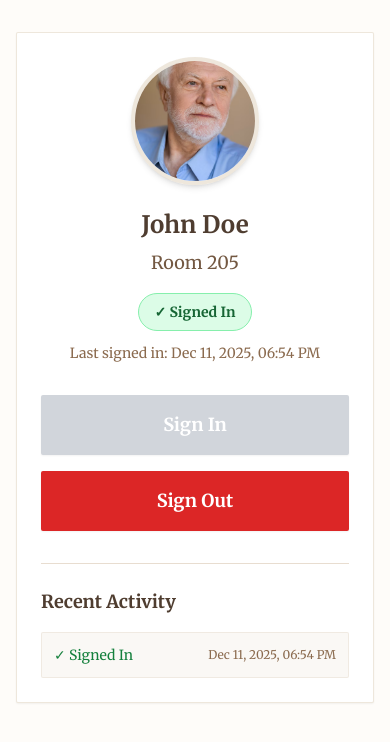
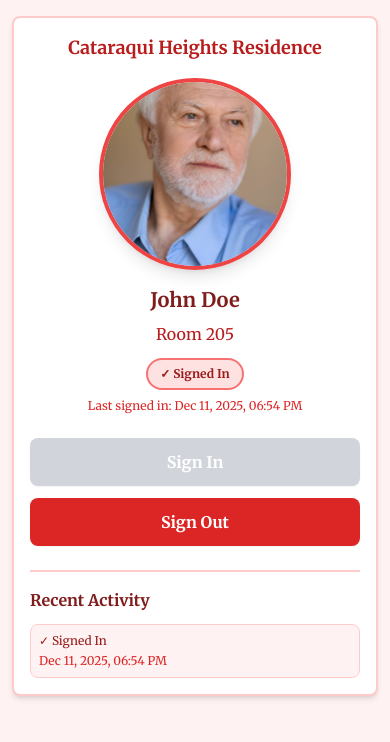
Before and after one commit to sapkota-aayush/portfolio, a Next.js app: page /resident in a window 390 px wide. Both pictures are taken after a click on the button "Sign In". Shown: the top 742 px of the page. Built offline with nearby package versions, Linux system fonts and the light colour scheme.

Commit message:
Update resident page: bigger photo, Cataraqui Heights Residence header, red/white theme, mobile-friendly

```diff
--- a/app/resident/page.tsx
+++ b/app/resident/page.tsx
@@ -78,12 +78,19 @@ export default function ResidentPage() {
   }
 
   return (
-    <div className="min-h-screen bg-[#fefcf9] py-8 px-4 md:py-12 md:px-8">
+    <div className="min-h-screen bg-red-50 py-4 px-3 sm:py-6 sm:px-4 md:py-8 md:px-6">
       <div className="max-w-2xl mx-auto">
-        <div className="bg-white shadow-sm border border-brown-300/40 rounded-sm p-6 md:p-8">
+        <div className="bg-white shadow-md border-2 border-red-200 rounded-lg p-4 sm:p-6 md:p-8">
+          {/* Header */}
+          <div className="text-center mb-4 sm:mb-6">
+            <h2 className="text-lg sm:text-xl md:text-2xl font-bold text-red-700 mb-1">
+              Cataraqui Heights Residence
+            </h2>
+          </div>
+
           {/* Resident Photo */}
-          <div className="flex justify-center mb-6">
-            <div className="relative w-32 h-32 md:w-40 md:h-40 rounded-full overflow-hidden border-4 border-brown-300/40 shadow-md">
+          <div className="flex justify-center mb-4 sm:mb-6">
+            <div className="relative w-48 h-48 sm:w-56 sm:h-56 md:w-64 md:h-64 rounded-full overflow-hidden border-4 border-red-500 shadow-lg">
               <Image
                 src="/old man photo.avif"
                 alt="Resident Photo"
@@ -95,42 +102,42 @@ export default function ResidentPage() {
           </div>
 
           {/* Resident Details */}
-          <div className="text-center mb-8">
-            <h1 className="text-2xl md:text-3xl font-bold text-brown-900 mb-2">
+          <div className="text-center mb-6 sm:mb-8">
+            <h1 className="text-xl sm:text-2xl md:text-3xl font-bold text-red-900 mb-2">
               John Doe
             </h1>
-            <p className="text-lg md:text-xl text-brown-700 mb-1">
+            <p className="text-base sm:text-lg md:text-xl text-red-700 mb-3 sm:mb-4">
               Room 205
             </p>
-            <div className="mt-4">
-              <span className={`inline-block px-4 py-2 rounded-full text-sm font-semibold ${
+            <div className="mt-3 sm:mt-4">
+              <span className={`inline-block px-3 py-1.5 sm:px-4 sm:py-2 rounded-full text-xs sm:text-sm font-semibold ${
                 status === 'in'
-                  ? 'bg-green-100 text-green-800 border border-green-300'
-                  : 'bg-red-100 text-red-800 border border-red-300'
+                  ? 'bg-red-100 text-red-800 border-2 border-red-400'
+                  : 'bg-red-50 text-red-700 border-2 border-red-300'
               }`}>
                 {status === 'in' ? '✓ Signed In' : '○ Signed Out'}
               </span>
             </div>
             {lastLog && (
-              <p className="text-sm text-brown-600 mt-3">
+              <p className="text-xs sm:text-sm text-red-600 mt-2 sm:mt-3 px-2">
                 Last {lastLog.action === 'in' ? 'signed in' : 'signed out'}: {lastLog.timestamp}
               </p>
             )}
           </div>
 
           {/* Action Buttons */}
-          <div className="flex flex-col sm:flex-row gap-4 mb-6">
+          <div className="flex flex-col sm:flex-row gap-3 sm:gap-4 mb-4 sm:mb-6">
             <button
               onClick={handleSignIn}
               disabled={status === 'in'}
-              className="flex-1 px-6 py-4 bg-green-600 hover:bg-green-700 disabled:bg-gray-300 disabled:cursor-not-allowed text-white font-semibold rounded-sm shadow-sm transition-colors duration-200 text-lg"
+              className="flex-1 px-4 py-3 sm:px-6 sm:py-4 bg-red-600 hover:bg-red-700 active:bg-red-800 disabled:bg-gray-300 disabled:cursor-not-allowed text-white font-semibold rounded-lg shadow-sm transition-colors duration-200 text-base sm:text-lg touch-manipulation"
             >
               Sign In
             </button>
             <button
               onClick={handleSignOut}
               disabled={status === 'out'}
-              className="flex-1 px-6 py-4 bg-red-600 hover:bg-red-700 disabled:bg-gray-300 disabled:cursor-not-allowed text-white font-semibold rounded-sm shadow-sm transition-colors duration-200 text-lg"
+              className="flex-1 px-4 py-3 sm:px-6 sm:py-4 bg-red-600 hover:bg-red-700 active:bg-red-800 disabled:bg-gray-300 disabled:cursor-not-allowed text-white font-semibold rounded-lg shadow-sm transition-colors duration-200 text-base sm:text-lg touch-manipulation"
             >
               Sign Out
             </button>
@@ -138,20 +145,20 @@ export default function ResidentPage() {
 
           {/* Recent Logs */}
           {logs.length > 0 && (
-            <div className="mt-8 pt-6 border-t border-brown-200">
-              <h2 className="text-lg font-bold text-brown-900 mb-4">Recent Activity</h2>
-              <div className="space-y-2 max-h-64 overflow-y-auto">
+            <div className="mt-6 sm:mt-8 pt-4 sm:pt-6 border-t-2 border-red-200">
+              <h2 className="text-base sm:text-lg font-bold text-red-900 mb-3 sm:mb-4">Recent Activity</h2>
+              <div className="space-y-2 max-h-48 sm:max-h-64 overflow-y-auto">
                 {logs.slice(-10).reverse().map((log, index) => (
                   <div
                     key={index}
-                    className="flex items-center justify-between p-3 bg-brown-50 rounded-sm border border-brown-200/50"
+                    className="flex flex-col sm:flex-row sm:items-center sm:justify-between p-2 sm:p-3 bg-red-50 rounded-lg border border-red-200 gap-1 sm:gap-0"
                   >
-                    <span className={`text-sm font-medium ${
-                      log.action === 'in' ? 'text-green-700' : 'text-red-700'
+                    <span className={`text-xs sm:text-sm font-medium ${
+                      log.action === 'in' ? 'text-red-800' : 'text-red-600'
                     }`}>
                       {log.action === 'in' ? '✓ Signed In' : '○ Signed Out'}
                     </span>
-                    <span className="text-xs text-brown-600">{log.timestamp}</span>
+                    <span className="text-xs text-red-600">{log.timestamp}</span>
                   </div>
                 ))}
               </div>
```
